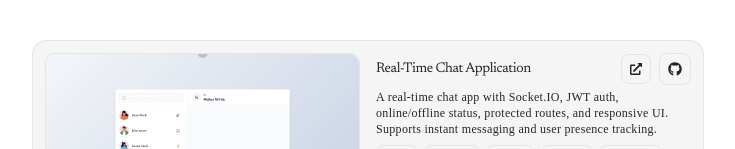
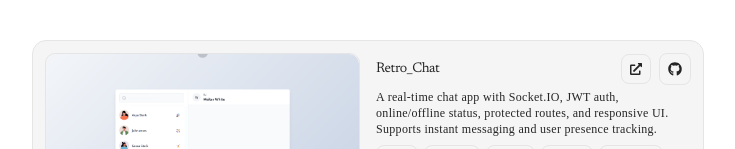
Before and after one commit to himanshuvkm/MyPortFolio, a Next.js app: page /Projects in a window 1280 px wide. Shown: the part 885-1034 px from the top of the page, without its empty margins (272-1007 px from the left). Built offline with nearby package versions, Linux system fonts and the light colour scheme; no server answers; the database is empty.

Commit message:
project updated

```diff
--- a/app/Projects/projects.ts
+++ b/app/Projects/projects.ts
@@ -58,7 +58,7 @@ export const projects = [
   },
   {
     emoji: "💬",
-    title: "Real-Time Chat Application",
+    title: "Retro_Chat",
     link: "https://github.com/himanshuvkm/ChatApplication",
     demo: "https://chatapplication-8385.onrender.com",
     image: chatimg,
```
